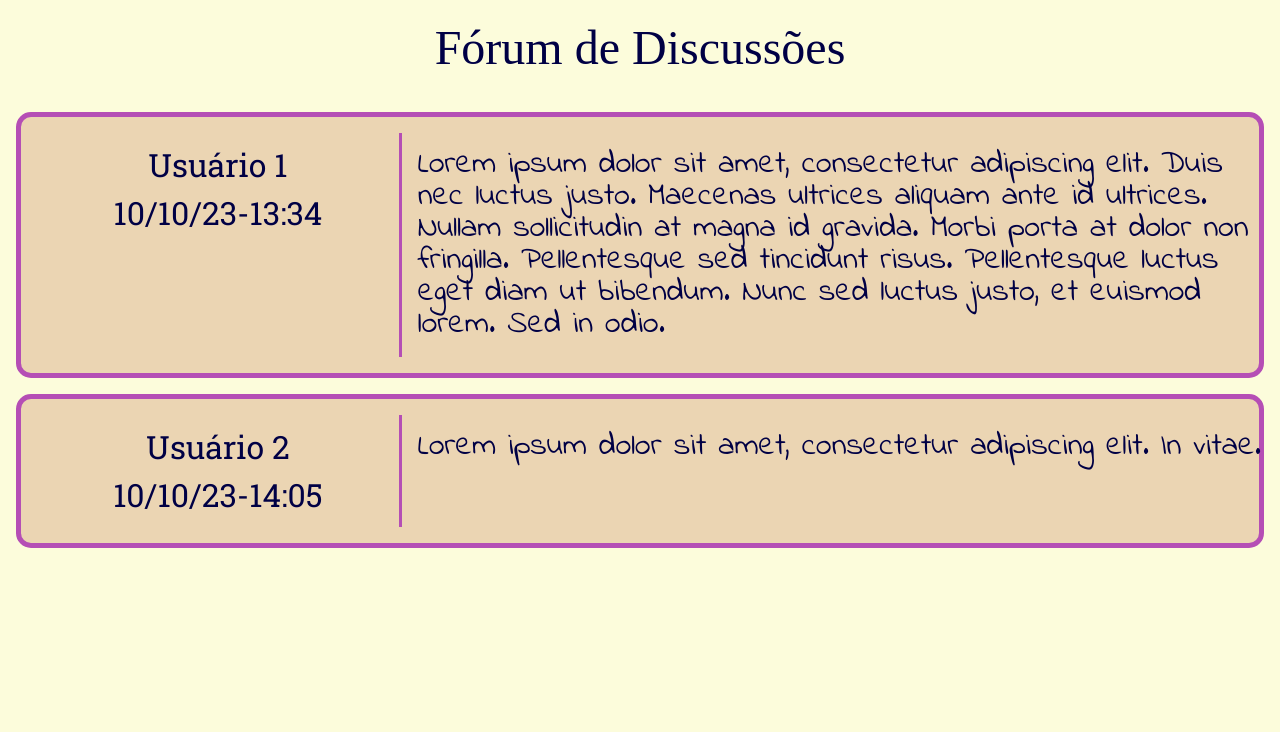
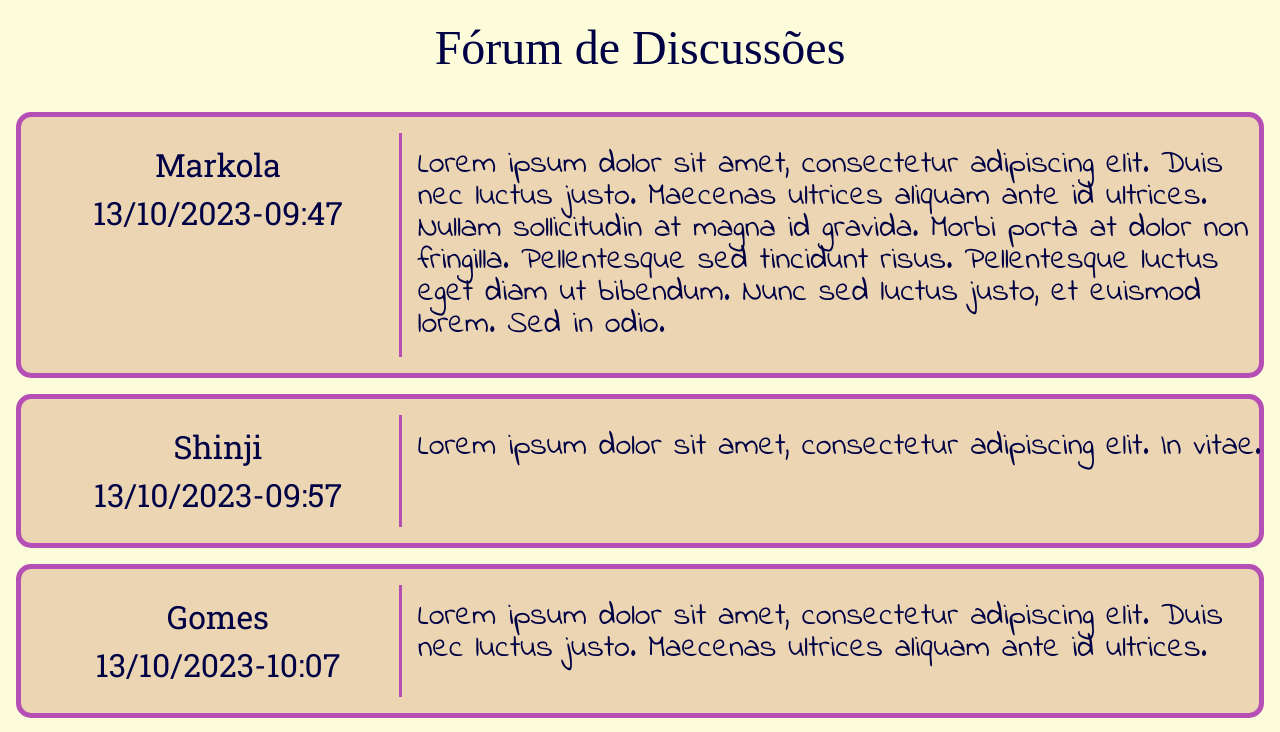
Before and after one commit to Pololokka/forum-rpg, a React (Vite) app: page / in a window 1280 px wide. Shown: the top 732 px of the page. Built offline with nearby package versions, Linux system fonts and the light colour scheme; a web font is replaced by a local one.

Commit message:
:construction: feat: feito map para exibição de posts

```diff
--- /dev/null
+++ b/src/Data/MockedData.ts
@@ -0,0 +1,28 @@
+type mockedData = [];
+
+export const mockedData = [
+  {
+    user: 'Markola',
+    date: '13/10/2023-09:47',
+    postContent:
+      'Lorem ipsum dolor sit amet, consectetur adipiscing elit. Duis nec luctus justo. Maecenas ultrices aliquam ante id ultrices. Nullam sollicitudin at magna id gravida. Morbi porta at dolor non fringilla. Pellentesque sed tincidunt risus. Pellentesque luctus eget diam ut bibendum. Nunc sed luctus justo, et euismod lorem. Sed in odio.',
+  },
+  {
+    user: 'Shinji',
+    date: '13/10/2023-09:57',
+    postContent:
+      'Lorem ipsum dolor sit amet, consectetur adipiscing elit. In vitae.',
+  },
+  {
+    user: 'Gomes',
+    date: '13/10/2023-10:07',
+    postContent:
+      'Lorem ipsum dolor sit amet, consectetur adipiscing elit. Duis nec luctus justo. Maecenas ultrices aliquam ante id ultrices.',
+  },
+  {
+    user: 'Markola',
+    date: '13/10/2023-10:17',
+    postContent:
+      'Lorem ipsum dolor sit amet, consectetur adipiscing elit. Duis nec luctus justo. Maecenas ultrices aliquam ante id ultrices. Nullam sollicitudin at magna id gravida. Morbi porta at dolor non fringilla. Pellentesque sed tincidunt risus. Pellentesque luctus eget diam ut bibendum.',
+  },
+];
--- a/src/Pages/Forum/Index.tsx
+++ b/src/Pages/Forum/Index.tsx
@@ -1,4 +1,5 @@
 import './Styles.css';
+import { mockedData } from '../../Data/MockedData';
 
 import Card from '../../Components/Card/Index';
 
@@ -6,6 +7,18 @@ const Forum = () => {
   return (
     <section>
       <h1 className="font-title font-big forum__title">Fórum de Discussões</h1>
+
+      {mockedData.map((element, index) => {
+        return (
+          <Card
+            key={index}
+            user={element.user}
+            date={element.date}
+            postContent={element.postContent}
+          />
+        );
+      })}
+
       <Card
         user="Usuário 1"
         date="10/10/23-13:34"
```
